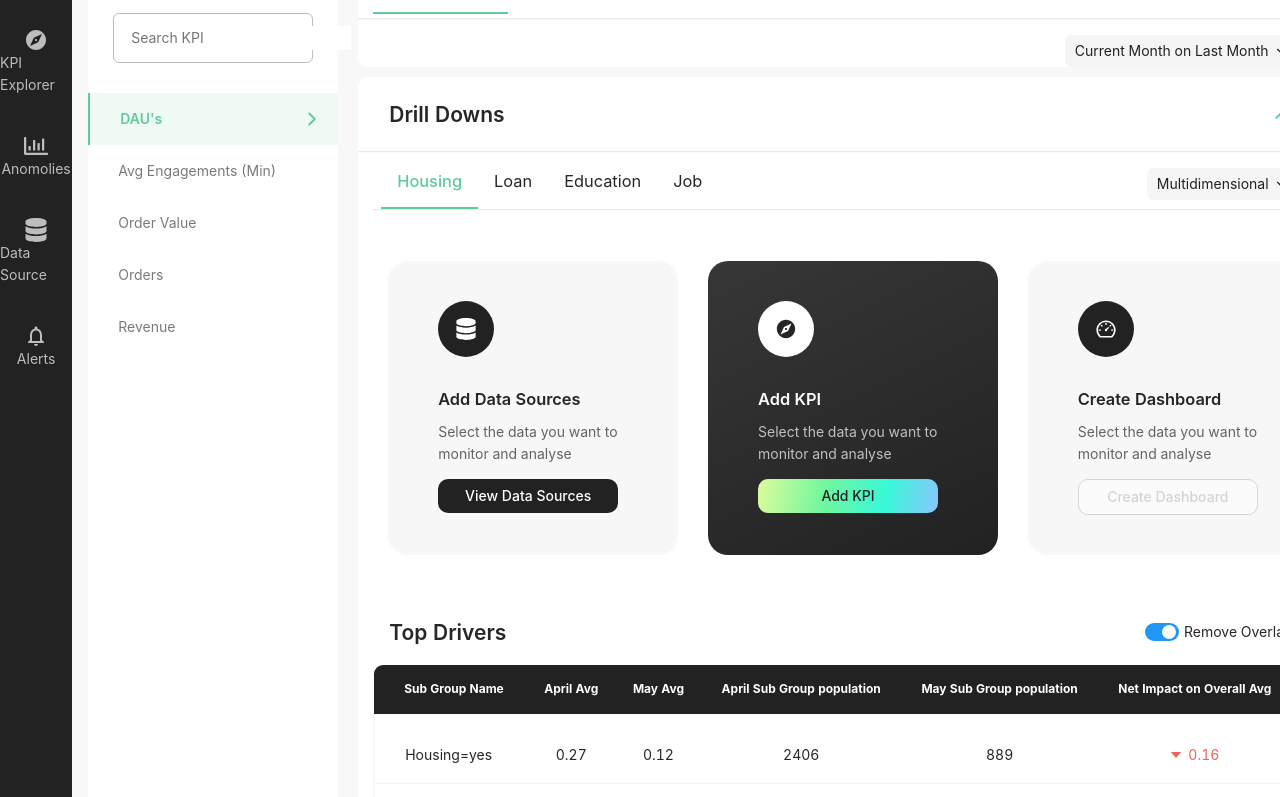
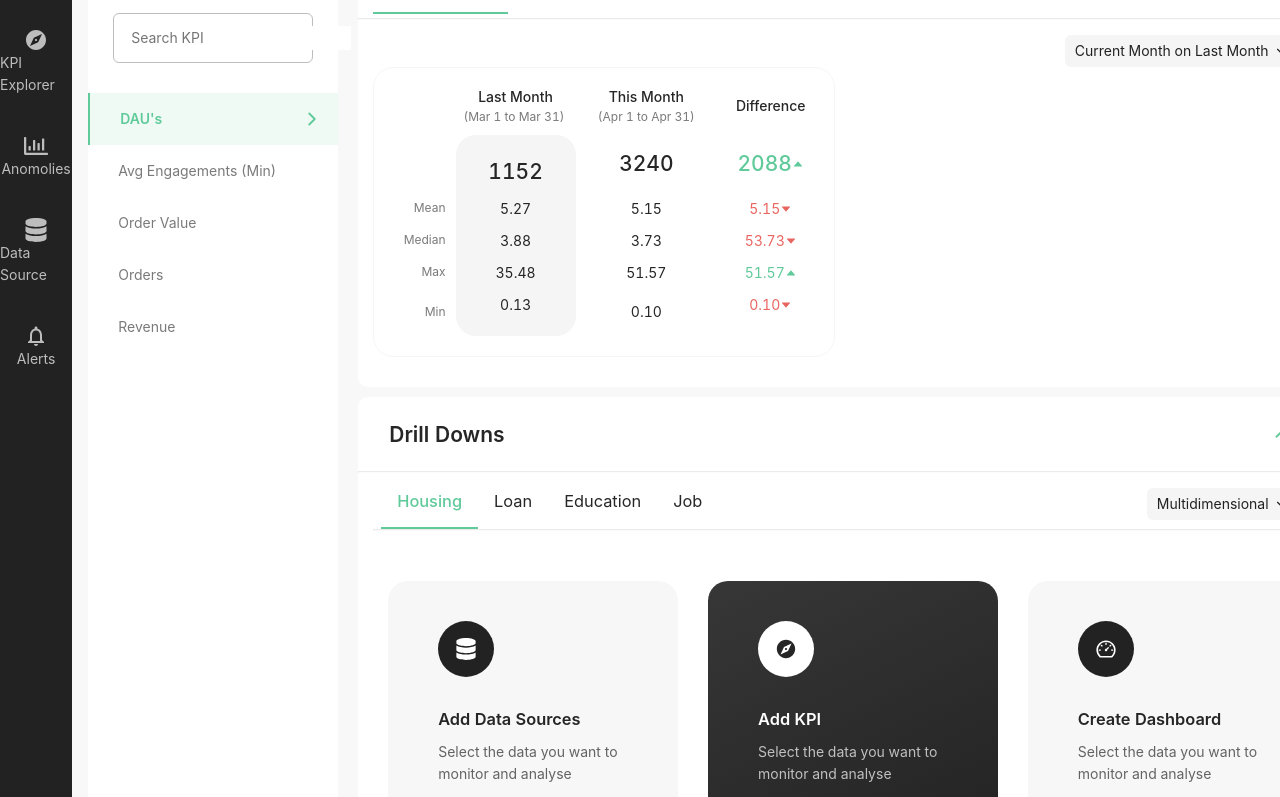
Before and after one commit to ashoksubramanium98/sketchbrahmaui, a React (Create React App) app: page /ui-task in a window 1280 px wide. Shown: the part 242-1039 px from the top of the page. Built offline with nearby package versions, Linux system fonts and the light colour scheme.

Commit message:
#Fix analytics component

```diff
--- /dev/null
+++ b/src/components/Dashboard/Content/analytics.js
@@ -0,0 +1,78 @@
+import React from 'react';
+import { AiFillCaretDown, AiFillCaretUp } from "react-icons/ai";
+import { FiSettings, FiChevronDown } from 'react-icons/fi';
+
+const Analytics = () => (
+    <div className="bg-white border-radius-10">
+        <div className="d-flex align-items-center justify-content-between" style={{padding: '5px 10px', margin: '0 15px 0 5px'}}>
+            <div className="d-flex ">
+                <h3 className="text-primary border-bottom-primary-2 p-1 m-0" style={{padding :'1rem 2rem'}}>AutoRCA</h3>
+                <h3 className="p-1 m-0" style={{padding :'1rem 2rem'}}>Anomolies</h3>
+            </div>
+            <div className="d-flex align-items-center secondary-tag"><FiSettings style={{marginRight: '5px'}} /> Settings</div>
+        </div>
+        <hr className="m-0 horizontal-border" />
+        <div style={{padding: '5px 10px 30px 5px', margin: '10px'}}>
+            <div className="d-flex justify-content-end">
+                <div className="d-flex align-items-center secondary-tag">Current Month on Last Month <FiChevronDown style={{marginLeft: '5px'}} /></div>
+            </div>
+            <div className="d-flex">
+                <div style={{border: '1px solid #F5F5F5', borderRadius: '20px', padding: '10px 10px 20px 10px', width: '50%'}}>
+                    <table className="analyticsTable">
+                        <thead>
+                            <tr>
+                                <td></td>
+                                <td>
+                                    <p className="m-0 font-weight-500 text-center">Last Month</p>
+                                    <p className="m-0 text-secondary font-size-sm">(Mar 1 to Mar 31)</p>
+                                </td>
+                                <td>
+                                    <p className="m-0 font-weight-500 text-center">This Month</p>
+                                    <p className="m-0 text-secondary font-size-sm text-center">(Apr 1 to Apr 31)</p>
+                                </td>
+                                <td className="font-weight-500 text-center">Difference</td>
+                            </tr>
+                        </thead>
+                        <tbody>
+                            <tr>
+                                <td></td>
+                                <td className="text-center bg-grey-100 border-top" style={{width: '120px'}}><h2 className="m-0">1152</h2></td>
+                                <td className="text-center"><h2 className="m-0">3240</h2></td>
+                                <td className="text-center"><h2 className="m-0 d-flex align-items-center justify-content-center text-primary">2088 <AiFillCaretUp className="font-size-sm" /></h2></td>
+                            </tr>
+                            <tr>
+                                <td className="text-secondary font-size-sm text-right" style={{paddingRight: '10px'}}>Mean</td>
+                                <td className="text-center bg-grey-100">5.27</td>
+                                <td className="text-center">5.15</td>
+                                <td className="d-flex align-items-center justify-content-center text-center text-warning">5.15 <AiFillCaretDown className="font-size-sm" /></td>
+                            </tr>
+                            <tr>
+                                <td className="text-secondary font-size-sm text-right" style={{paddingRight: '10px'}}>Median</td>
+                                <td className="text-center bg-grey-100">3.88</td>
+                                <td className="text-center">3.73</td>
+                                <td className="d-flex align-items-center justify-content-center text-center text-warning">53.73<AiFillCaretDown className="font-size-sm" /></td>
+                            </tr>
+                            <tr>
+                                <td className="text-secondary font-size-sm text-right" style={{paddingRight: '10px'}}>Max</td>
+                                <td className="text-center bg-grey-100">35.48</td>
+                                <td className="text-center">51.57</td>
+                                <td className="d-flex align-items-center justify-content-center text-center text-primary">51.57 <AiFillCaretUp className="font-size-sm" /></td>
+                            </tr>
+                            <tr>
+                                <td className="text-secondary font-size-sm text-right" style={{paddingRight: '10px'}}>Min</td>
+                                <td className="text-center bg-grey-100 border-bottom">0.13</td>
+                                <td className="text-center">0.10</td>
+                                <td className="d-flex align-items-center justify-content-center text-center text-warning">0.10<AiFillCaretDown className="font-size-sm" /></td>
+                            </tr>
+                        </tbody>
+                    </table>
+                </div>
+                <div>
+
+                </div>
+            </div>
+        </div>
+    </div>
+);
+
+export default Analytics;
--- a/src/components/Dashboard/Content/data.js
+++ b/src/components/Dashboard/Content/data.js
@@ -2,27 +2,14 @@ import React from 'react';
 import { FaDatabase } from 'react-icons/fa';
 import { MdExplore } from 'react-icons/md';
 import { AiOutlineDashboard } from 'react-icons/ai';
-import { FiSettings, FiChevronDown, FiChevronUp } from 'react-icons/fi';
+import { FiChevronDown, FiChevronUp } from 'react-icons/fi';
+import Analytics from './analytics';
 import DriversTable from './table';
 import Forms from './form';
 
 const Data = () => (
     <div className="data-container">
-        <div className="bg-white border-radius-10">
-            <div className="d-flex align-items-center justify-content-between" style={{padding: '5px 10px', margin: '0 15px 0 5px'}}>
-                <div className="d-flex ">
-                    <h3 className="text-primary border-bottom-primary-2 p-1 m-0" style={{padding :'1rem 2rem'}}>AutoRCA</h3>
-                    <h3 className="p-1 m-0" style={{padding :'1rem 2rem'}}>Anomolies</h3>
-                </div>
-                <div className="d-flex align-items-center secondary-tag"><FiSettings style={{marginRight: '5px'}} /> Settings</div>
-            </div>
-            <hr className="m-0 horizontal-border" />
-            <div style={{padding: '5px 10px 0 5px', margin: '10px'}}>
-                <div className="d-flex justify-content-end">
-                    <div className="d-flex align-items-center secondary-tag">Current Month on Last Month <FiChevronDown style={{marginLeft: '5px'}} /></div>
-                </div>
-            </div>
-        </div>
+        <Analytics />
 
         <div className="bg-white border-radius-10">
             <div className="d-flex align-items-center justify-content-between" style={{padding: '5px 10px', margin: '0 15px 0 5px'}}>
--- a/src/components/Dashboard/Content/table.js
+++ b/src/components/Dashboard/Content/table.js
@@ -22,15 +22,15 @@ const DriversTable = () => (
             </div>
         </div>
         <div className="">
-            <table>
+            <table className="driversTable">
                 <thead className="thead">
                     <tr>
-                        <th className="text-left" style={{borderTopLeftRadius: '9px'}}>Sub Group Name</th>
-                        <th>April Avg</th>
-                        <th>May Avg</th>
-                        <th>April Sub Group population</th>
-                        <th>May Sub Group population</th>
-                        <th style={{borderTopRightRadius: '9px'}}>Net Impact on Overall Avg</th>
+                        <td className="text-left" style={{borderTopLeftRadius: '9px'}}>Sub Group Name</td>
+                        <td>April Avg</td>
+                        <td>May Avg</td>
+                        <td>April Sub Group population</td>
+                        <td>May Sub Group population</td>
+                        <td style={{borderTopRightRadius: '9px'}}>Net Impact on Overall Avg</td>
                     </tr>
                 </thead>
                 <tbody>
--- a/src/index.css
+++ b/src/index.css
@@ -207,6 +207,27 @@ body {
   background: #F7F7F7;
 }
 
+.bg-grey-100 {
+  background: #F5F5F5;
+}
+
+.bg-grey-border {
+  border-right: 1px solid #F5F5F5;
+  border-left: 1px solid #f5f5f5;
+}
+
+.border-top {
+  border-top-right-radius: 20px;
+  border-top-left-radius: 20px;
+  padding-top: 20px !important;
+}
+
+.border-bottom {
+  border-bottom-right-radius: 20px;
+  border-bottom-left-radius: 20px;
+  padding-bottom: 20px !important;
+}
+
 .text-secondary {
   color: #7A7A7A;
 }
@@ -217,6 +238,10 @@ body {
 
 .font-weight-600 {
   font-weight: 600;
+}
+
+.font-weight-500 {
+  font-weight: 500;
 }
 
 .font-weight-400 {
@@ -254,9 +279,6 @@ body {
 
 .input-container {
   margin: 10px 0;
-}
-
-.label {
 }
 
 .input {
@@ -414,41 +436,49 @@ table {
   width: 100%;
 }
 
-tbody {
+.driversTable tbody {
   border: 2px solid #F7F7F7;
   border-top: none;
 }
 
-tbody tr {
+.driversTable tbody tr {
   border-bottom: 2px solid #F7F7F7;
 }
 
-.thead {
+.driversTable .thead {
   background: #222;
   color: #fff;
 }
 
-thead th {
+.driversTable thead td {
   font-size: 12px;
   padding: 15px;
 }
 
-tbody td {
+.driversTable tbody td {
   font-size: 14px;
   padding: 16px;
   text-align: center;
 }
 
-thead th:first-child {
+.driversTable thead td:first-child {
   padding-left: 30px;
 }
 
-tbody td:first-child {
+.driversTable tbody td:first-child {
   padding-left: 30px;
 }
 
 .text-left {
   text-align: left;
+}
+
+.text-center {
+  text-align: center;
+}
+
+.text-right {
+  text-align: right;
 }
 
 .text-warning {
@@ -463,3 +493,11 @@ tbody td:first-child {
   width: 60%;
   padding: 30px 60px;
 }
+
+.analyticsTable thead td {
+  padding: 8px;
+}
+
+.analyticsTable tbody td {
+  padding: 5px;
+}
```
